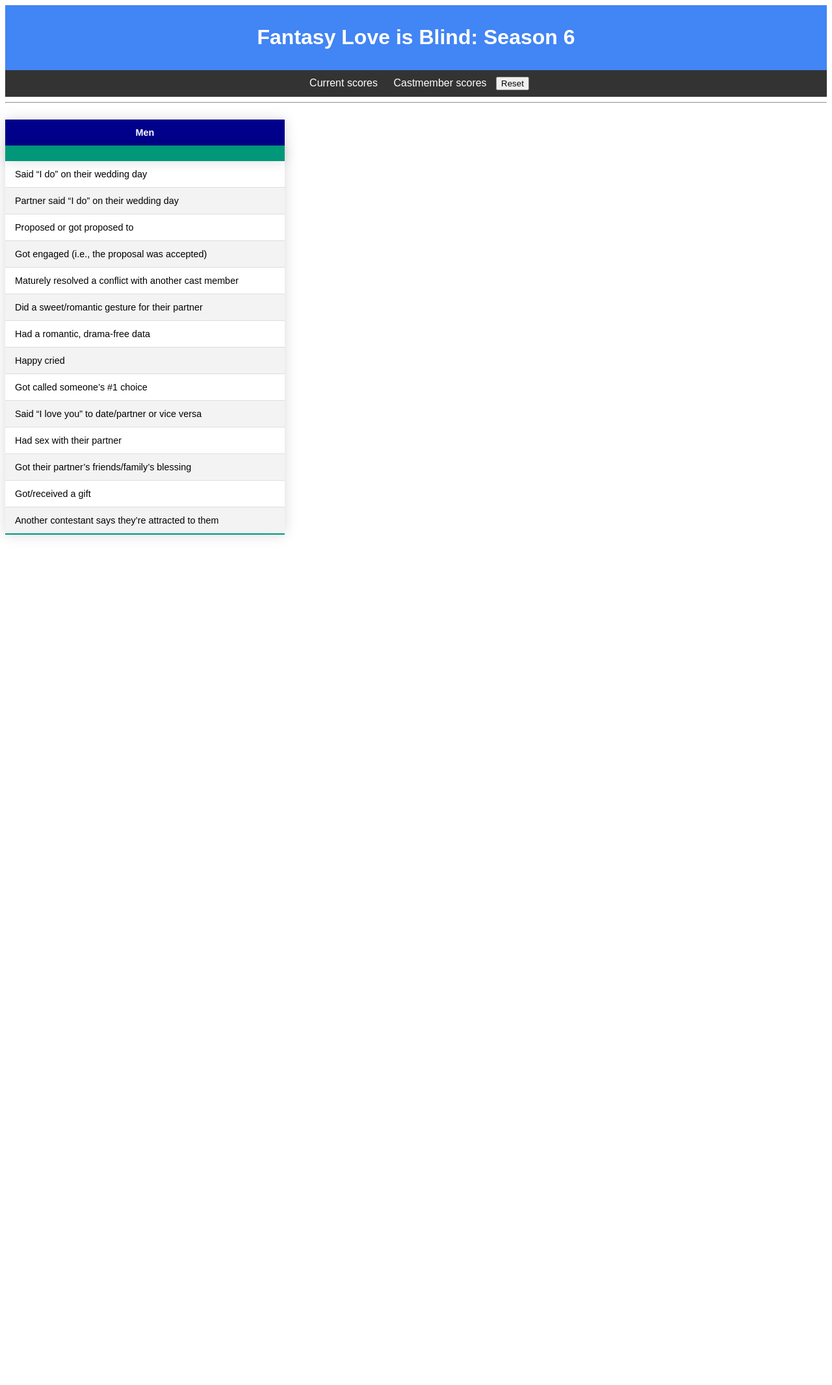
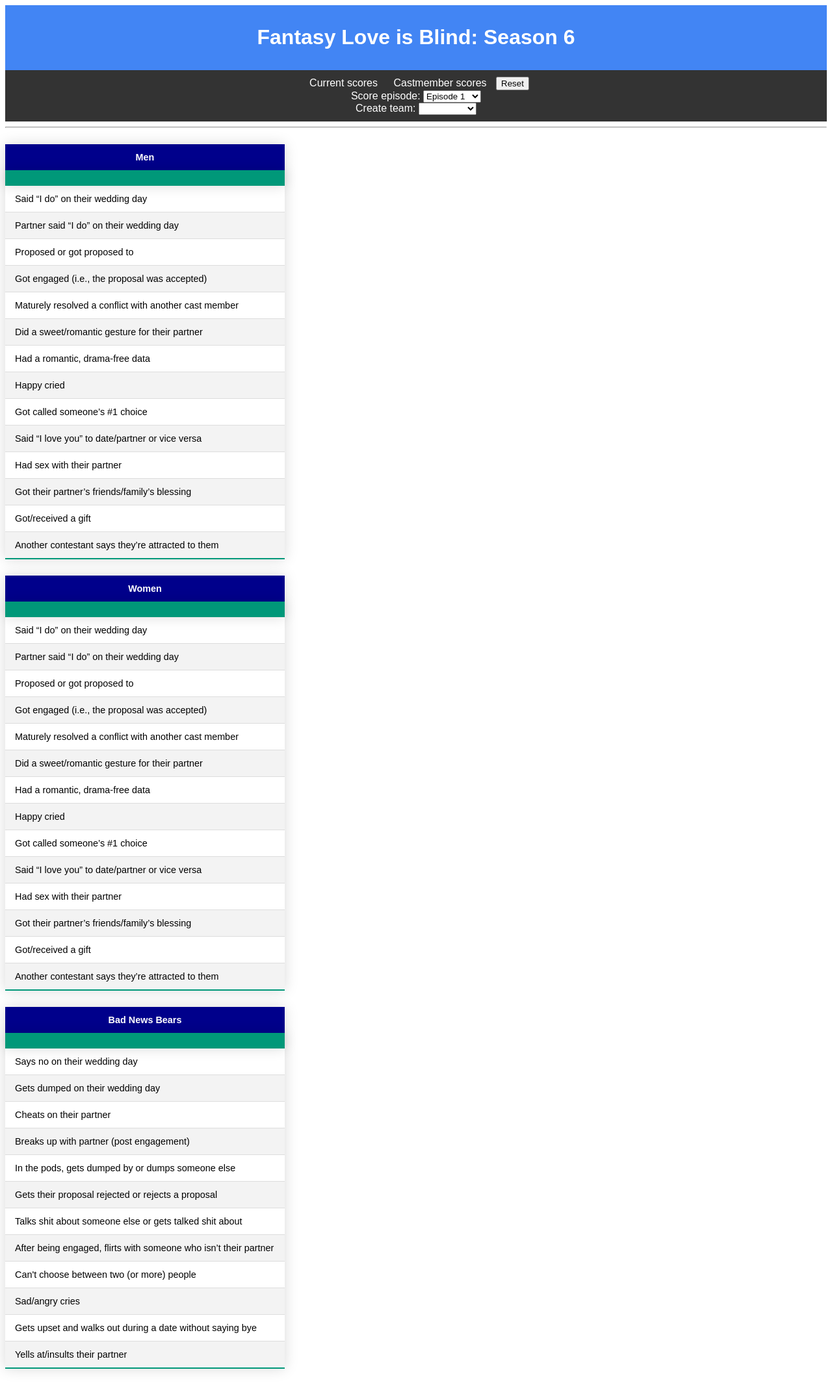
Before and after one commit to Jannelle/loveisblind, a Flask app: page /score_episode/1 in a window 1280 px wide. Shown: the whole page at 65% size. Before the commit the page ends 827 px from the top, so only its background shows below. Run offline with Flask 3, Linux system fonts and the light colour scheme.

Commit message:
I think I'm done

```diff
--- a/app.py
+++ b/app.py
@@ -227,7 +227,7 @@
     return f'<Player {self.name}>'
 
 # ...
-@app.route('/')
+@app.route('/', methods = ('GET', 'POST'))
 def index():
     players = Player.query.all()
     return render_template('index.html', players = players)
@@ -242,8 +242,9 @@
     populate_players()
     populate_activities()
     populate_participants()
-    fake_data()
+    # fake_data()
     db.session.commit()
+
     return redirect(url_for('index'))
 
 def fake_data():
@@ -289,14 +290,21 @@
         Args:
             participant (Participant) : The participant whose points we are evaluating.
             type (str) ["good", "bad"]: Will be used to filter which activities will give that participant points.
+            episode                   : Which episode to calculate points for. If None, will get total.
         '''
         total_pts = 0
-        activity_assocs_to_search = participant.activity_association.filter_by(episode = episode)
+        if participant is None:
+            return 0
+        if episode is None:
+            activity_assocs_to_search = participant.activity_association.all()
+        else:
+            activity_assocs_to_search = participant.activity_association.filter_by(episode = episode)
         for activity_association in activity_assocs_to_search:
             if activity_association.activity.type == type:
                 total_pts += activity_association.activity.pts
+        return total_pts
 
-        return total_pts
+
 
 # This decorator allows us to use this function in a template
 @app.template_global()
@@ -314,20 +322,29 @@
 
     return total_points
 
+@app.template_global()
+def calculate_player_points(player):
+    '''Calculates how many points a player has by looping through all of their teams.'''
+    total_points = 0
+    for team in player.teams.all():
+        total_points += calculate_team_points(team)
+    return total_points
+
 @app.route('/score_episode/<int:episode>')
 def score_episode(episode):
     activities              = Activity.query.all()
-    participants_in_episode = Participant.query.join(Team, (Team.man_id == Participant.id) & (Team.episode == episode))
-    men   = participants_in_episode.filter(Participant.gender == "male").all()
-    women = participants_in_episode.filter(Participant.gender == "female").all()
-    bears = participants_in_episode.filter(Team.bear_id       == Participant.id).all()
-
+    men   = Participant.query.join(Team, (Team.man_id   == Participant.id) & (Team.episode == episode))
+    women = Participant.query.join(Team, (Team.woman_id == Participant.id) & (Team.episode == episode))
+    bears = Participant.query.join(Team, (Team.bear_id  == Participant.id) & (Team.episode == episode))
+    roles_dict   = {
+        'Men'            : men,
+        'Women'          : women,
+        'Bad News Bears' : bears,
+    }
 
     return render_template('score_episode.html'
                            , episode    = episode
-                           , men        = men
-                           , women      = women
-                           , bears      = bears
+                           , roles_dict = roles_dict
                            , activities = activities
                            )
 
@@ -349,6 +366,7 @@
 
 @app.route('/save_teams', methods = ('GET', 'POST'))
 def save_teams():
+    print('check')
     data = request.get_json()
     episode = data.get('episode')
     teams_to_parse = data.get('teams')
--- a/templates/base.html
+++ b/templates/base.html
@@ -63,7 +63,7 @@
                 text-align: center;
                 background-color: #ddd;
                 padding: 5px;
-                margin-bottom: 10px;
+                margin-bottom: 5px;
                 font-size: 14px; /* Adjust the font size as needed */
             }
 
@@ -113,6 +113,11 @@
                 color: #009879;
             }
 
+            p {
+                margin-bottom: 5px;
+                margin-top: 5px;
+            }
+
 
 
 
@@ -127,13 +132,40 @@
         <a href="{{ url_for('index') }}">Current scores</a>
         <a href="{{ url_for('castmembers') }}">Castmember scores</a>
         <button id="resetButton">Reset</button>
+        <form method="get" id="episodeForm">
+            <label for="episodeSelect">Score episode:</label>
+            <select id="episodeSelect" name="episode" onchange="updateAction()">
+                {% for episode_number in range(1, 13) %}
+                    <option value="{{ episode_number }}">Episode {{ episode_number }}</option>
+                {% endfor %}
+            </select>
+        </form>
+        <form method="get" id="createTeamForm">
+            <label for="createTeamSelect">Create team:</label>
+            <select id="createTeamSelect" name="createTeam" onchange="updateActionCreateTeam()">
+                {% for episode_number in range(1, 13) %}
+                    <option value="{{ episode_number }}">Episode {{ episode_number }}</option>
+                {% endfor %}
+            </select>
+        </form>
 
     </nav>
-    <hr>
-    <div class="content">
-        {% block content %} {% endblock %}
-    </div>
     <script>
+        function updateAction() {
+            var selectedEpisode = document.getElementById("episodeSelect").value;
+            var dropdown = document.getElementById("episodeSelect");
+            window.location.href = "/score_episode/" + selectedEpisode
+            dropdown.selectedIndex = selectedEpisode - 1
+
+        }
+
+        function updateActionCreateTeam() {
+            var selectedEpisode = document.getElementById("createTeamSelect").value;
+            var dropdown = document.getElementById("createTeamSelect");
+            window.location.href = "/select_teams/" + selectedEpisode
+            dropdown.selectedIndex = selectedEpisode - 1
+
+        }
 
         document.addEventListener('DOMContentLoaded', function() {
             var resetButton = document.getElementById('resetButton');
@@ -141,16 +173,38 @@
             resetButton.addEventListener('click', function() {
                 // Make an AJAX request to the backend when the button is clicked
                 fetch('/reset_db', {
-            method: 'POST', // or 'GET' depending on your backend setup
+                    method: 'POST',
                     headers: {
                         'Content-Type': 'application/json'
                     },
-            // You can include data in the request body if needed
-            // body: JSON.stringify({ key: 'value' })
-        })
+                });
 
             });
+
+            // Retrieve the selected episode from the URL
+        var new_url         = window.location.pathname.split('/')
+        var new_url_episode = new_url.pop()
+        var new_url_link    = new_url.pop()
+        // Set the selected episode in the dropdown if it exists
+        console.log(new_url_episode)
+        console.log(new_url_link)
+        if (new_url_episode) {
+            if (new_url_link == 'score_episode') {
+                episodeSelect.value    = new_url_episode;
+                createTeamSelect.value = '';
+            }
+            if (new_url_link == 'select_teams') {
+                createTeamSelect.value = new_url_episode;
+                episodeSelect.value    = '';
+            }
+
+        }
         });
     </script>
+    <hr>
+    <div class="content">
+        {% block content %} {% endblock %}
+    </div>
+
 </body>
 </html>
--- a/templates/score_episode.html
+++ b/templates/score_episode.html
@@ -7,26 +7,30 @@
 {% block content %}
 
     <title>Episode {{ episode }}</title>
+    {% for label, group in roles_dict.items() %}
+
     <table class="styled-table">
         <thead>
-            <th colspan = "{{ men | length + 1}}" style="text-align: center; background-color: darkblue; color: white;">Men</th>
+            <th colspan = "{{ group.all() | length + 1}}" style="text-align: center; background-color: darkblue; color: white;">{{ label }}</th>
         </thead>
         <thead>
             <th class="styled-table"></th>
-            {% for man in men %}  <th>{{ man.name }}</th>  {% endfor %}
+            {% for participant in group %}  <th>{{ participant.name }}</th>  {% endfor %}
         </thead>
         {% for activity in activities %}
-        {% if activity.type == 'good' %}
+        {% if ( label in ["Men", "Women"] ) and ( activity.type == "good" )
+           or ( label == "Bad News Bears" ) and ( activity.type == "bad" )
+        %}
             <tr>
                 <td>
                     {{ activity.name }}
                 </td>
-                {% for man in men %}
+                {% for participant in group %}
                 <td>
-                    <button class="update-button" data-man="{{ man.id }}" data-activity="{{ activity.id }}">
-                    <span class="activity-count">{{ man.activity_association.filter_by(episode = episode, activity = activity).all() | length }}</span>
+                    <button class="update-button" data-participant="{{ participant.id }}" data-activity="{{ activity.id }}">
+                    <span class="activity-count">{{ participant.activity_association.filter_by(episode = episode, activity = activity).all() | length }}</span>
                     </button>
-                    <button class="minus-button" data-man="{{ man.id }}" data-activity="{{ activity.id }}" style="background-color: darkred;"
+                    <button class="minus-button" data-participant="{{ participant.id }}" data-activity="{{ activity.id }}" style="background-color: darkred;"
                     >
                     -
                     </button>
@@ -37,6 +41,7 @@
         {% endfor %}
 
     </table>
+    {% endfor %}
 
     <script>
         document.addEventListener('DOMContentLoaded', function () {
@@ -45,7 +50,7 @@
 
         // Function to handle button clicks (both increment and decrement)
         function handleButtonClick(button, increment) {
-            var man_id = button.getAttribute('data-man');
+            var participant_id = button.getAttribute('data-participant');
             var activity_id = button.getAttribute('data-activity');
             var episode = "{{ episode }}"; // Include the episode variable from the Flask template
 
@@ -56,7 +61,7 @@
                     'Content-Type': 'application/json',
                 },
                 body: JSON.stringify({
-                    participant_id: man_id,
+                    participant_id: participant_id,
                     activity_id: activity_id,
                     episode: episode,
                     increment: increment // Send whether it's an increment or decrement
--- a/templates/select_teams.html
+++ b/templates/select_teams.html
@@ -56,6 +56,7 @@
 
     <script>
         // JavaScript code to handle participant selection and team assignment
+        var episode = "{{ episode }}"; // Include the episode variable from the Flask template
         document.addEventListener('DOMContentLoaded', function () {
             var menList = document.getElementById('menList');
             var womenList = document.getElementById('womenList');
```
Also changed, not shown: templates/castmembers.html (+10 -8 lines), templates/index.html (+6 -12 lines), database.db. Lines whose indentation alone changed are shown as unchanged.
